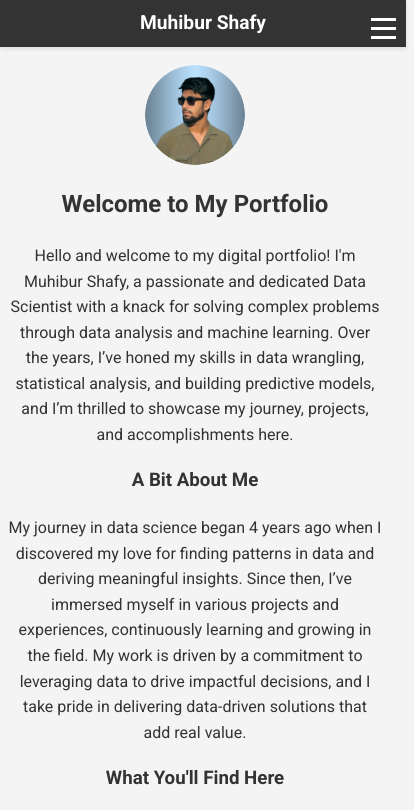
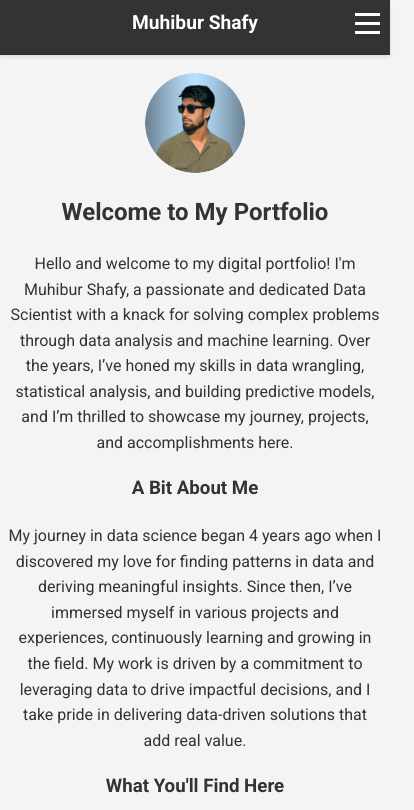
Before and after one commit to muhiburshafy/muhiburshafy.github-io, a plain HTML site: page index.html in a window 390 px wide. Shown: the top 810 px of the page, 414 px wide, since content can reach past the window. Drawn offline with Linux system fonts and the light colour scheme.

Commit message:
Update styles.css

```diff
--- a/styles.css
+++ b/styles.css
@@ -19,7 +19,7 @@ header {
     text-align: center;
     position: sticky;
     top: 0;
-    width: 100%;
+    width: auto;
     z-index: 1000;
     box-shadow: 0 2px 4px rgba(0,0,0,0.1);
     display: flex;
@@ -306,6 +306,16 @@ button:hover {
 }
 /* Media Queries for Responsive Design */
 @media (max-width: 768px) {
+    body {
+    font-family: 'Roboto', sans-serif;
+    margin: 0;
+    padding: 0;
+    background-color: #f4f4f4;
+    color: #333;
+    text-align: center;
+    line-height: 1.6;
+    }
+
     header {
         flex-direction: column;
         padding: 0.5rem;
@@ -361,6 +371,21 @@ button:hover {
 }
 
 @media (max-width: 480px) {
+    body {
+    font-family: 'Roboto', sans-serif;
+    margin: 0;
+    padding: 0;
+    background-color: #f4f4f4;
+    color: #333;
+    text-align: center;
+    line-height: 1.6;
+    }
+
+    header {
+        flex-direction: column;
+        padding: 0.5rem;
+    }
+
     .header-content {
         align-items: center;
     }
@@ -380,24 +405,93 @@ button:hover {
     }
 }
 
+/* Media Queries for Responsive Design */
+@media (max-width: 768px) {
+    header {
+        flex-direction: column;
+        padding: 1rem; /* Increased padding for header */
+    }
+
+    .header-content {
+        flex-direction: column;
+        align-items: center;
+        padding: 0 1rem;
+        width: 100%;
+    }
+
+    h1, .subtitle {
+        text-align: center;
+        width: 100%;
+        margin-bottom: 0.5rem; /* Added margin to avoid overlapping */
+    }
+
+    .menu-toggle {
+        position: absolute;
+        right: 10px;
+        top: 15px;
+    }
+
+    #dark-mode-toggle {
+        margin-left: 0;
+        margin-top: 10px;
+    }
+}
+
+@media (max-width: 480px) {
+    header {
+        padding: 0.5rem; /* Further reduced padding for very small screens */
+    }
+
+    .header-content {
+        align-items: center;
+        padding: 0 0.5rem;
+    }
+
+    h1 {
+        font-size: 1.2rem;
+        margin-bottom: 0.5rem; /* Added margin to avoid overlapping */
+    }
+
+    .subtitle {
+        font-size: 0.9rem;
+        margin-bottom: 0.5rem; /* Added margin to avoid overlapping */
+    }
+
+    .menu-toggle {
+        position: absolute;
+        right: 10px;
+        top: 10px; /* Adjusted position for smaller screens */
+    }
+
+    #dark-mode-toggle {
+        margin-left: 0;
+        margin-top: 10px;
+    }
+}
+
 @media (min-width: 769px) and (max-width: 1080px) {
     header {
         flex-direction: row;
-        padding: 1rem 1.5rem;
+        padding: 1.5rem 2rem; /* Increased padding for header */
     }
 
     .header-content {
         flex-direction: row;
         align-items: center;
         padding: 0 2rem;
+        width: 100%;
     }
 
     h1 {
         font-size: 1.8rem;
+        width: auto;
+        margin-bottom: 0; /* Ensured proper spacing */
     }
 
     .subtitle {
         font-size: 1.1rem;
+        width: auto;
+        margin-bottom: 0; /* Ensured proper spacing */
     }
 
     .menu-toggle {
@@ -409,23 +503,4 @@ button:hover {
     #dark-mode-toggle {
         margin: 0 0 0 1rem;
     }
-
-    section {
-        padding: 1.5rem;
-        margin: 15px 0;
-    }
-
-    .profile-picture {
-        width: 200px;
-        height: 200px;
-    }
-
-    .skill {
-        width: calc(33.33% - 20px);
-    }
-
-    .certification img {
-        width: 90%;
-        max-width: 350px;
-    }
 }
```
